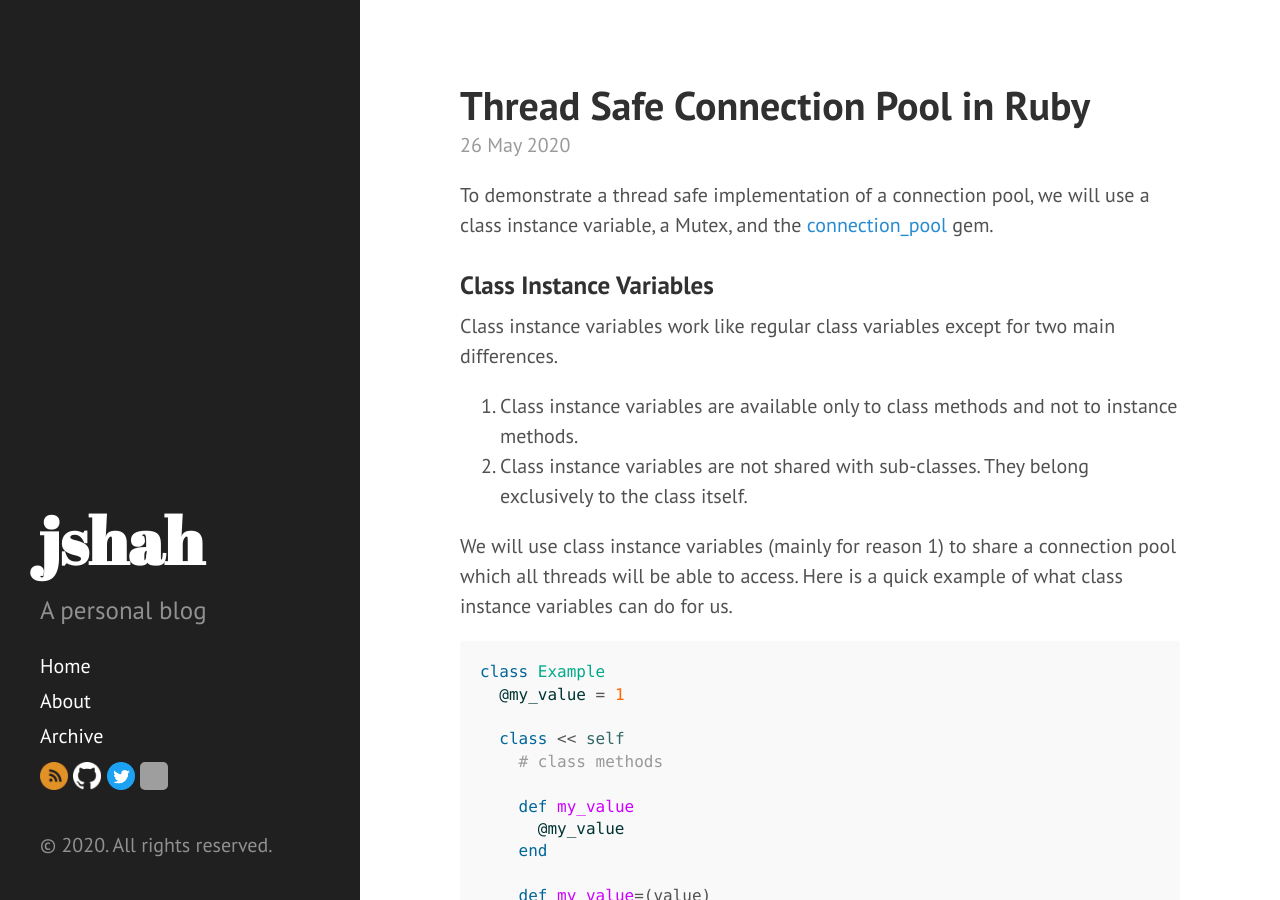
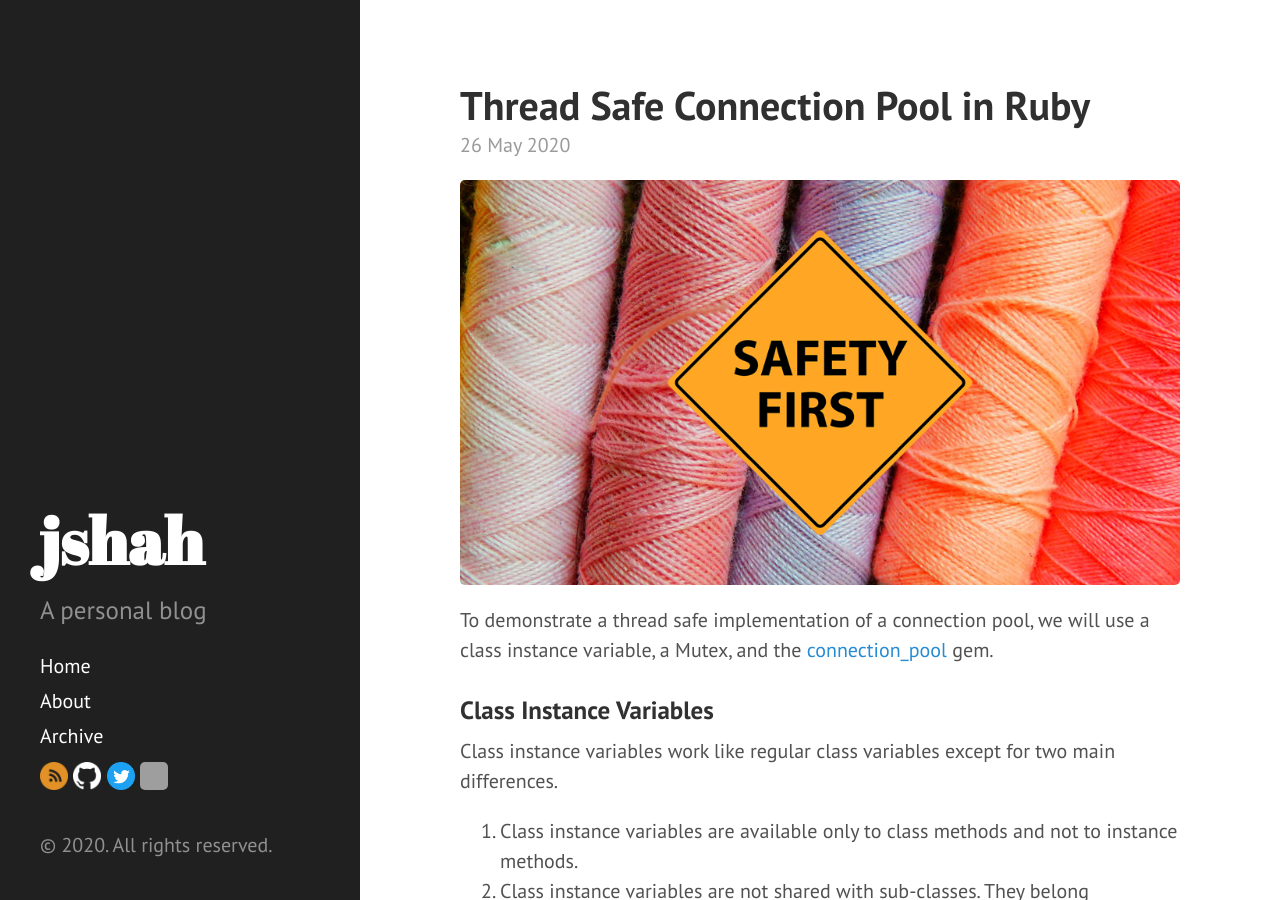
Before and after one commit to jshah/jshah.github.io, a Jekyll site: the page built from _posts/2020-05-26-thread-safe-connection-pool-in-ruby.md, in a window 1280 px wide and 900 px high. Built offline with Jekyll 4.4.1, drawn with Linux system fonts in a browser that asks for light colours; grey boxes are pictures that could not be loaded.

Commit message:
thread safe connection pool post image

```diff
--- a/_posts/2020-05-26-thread-safe-connection-pool-in-ruby.md
+++ b/_posts/2020-05-26-thread-safe-connection-pool-in-ruby.md
@@ -4,6 +4,8 @@ title:  "Thread Safe Connection Pool in Ruby"
 date:   2020-05-26 10:00:00 -0700
 categories: rails ruby connection_pool threads
 ---
+![safety-first.png](/public/images/safety-first.png)
+
 To demonstrate a thread safe implementation of a connection pool, we will use a class instance variable, a Mutex, and the [connection_pool](https://github.com/mperham/connection_pool){:target="_blank"} gem.
 
 ### Class Instance Variables
```
Also changed, not shown: public/images/safety-first.png (added).
